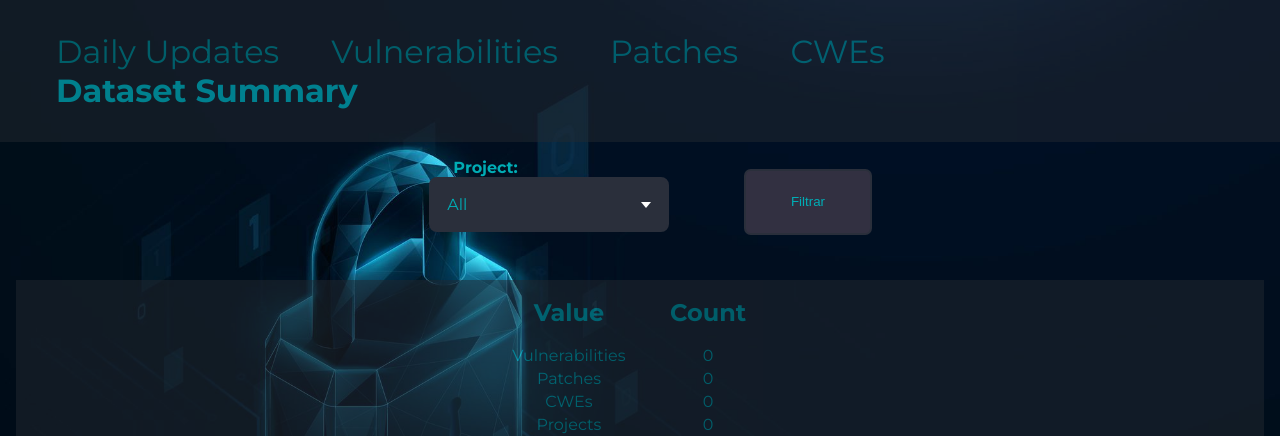
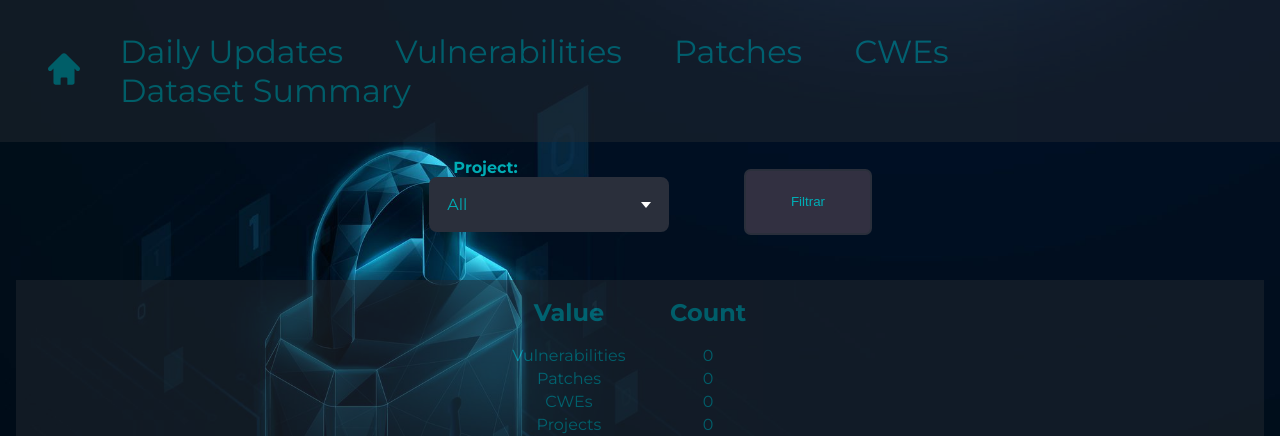
Before and after one commit to JoaoRafaelHenriques/CVEDetailsScrapeDashBoard, a Flask app: a page that uses src/templates/resume.html in a window 1280 px wide. Shown: the top 436 px of the page. Run offline with Flask 3, Linux system fonts and the light colour scheme; data that the repository does not hold is empty; some libraries are stand-ins or nearby versions.

Commit message:
fix: fixed colors in gchart, homapage button

```diff
--- a/src/routes.py
+++ b/src/routes.py
@@ -67,7 +67,7 @@ def overview_vulnerabilities():
                                         LEFT JOIN REPOSITORIES_SAMPLE ON VULNERABILITIES.R_ID = REPOSITORIES_SAMPLE.R_ID
                                         WHERE (PROJECT IN {projeto} OR "{projeto}" = "('', '')")
                                         AND ("{categoria}" = "('', '')" {where_clause})
-                                        {where_condicao};
+                                        {where_condicao} ORDER BY CVE DESC;
                                         """)
 
     info = {"Resultados": [], "FiltrosProjetos": [], "FiltrosCategorias": [], "FiltrosMissing": [], "ValoresVulnerabilidade": [f"{offset + 1} to {offset + size}", len(resultados)]}
--- a/src/static/grafico.js
+++ b/src/static/grafico.js
@@ -1,4 +1,5 @@
 let graficoChart = null;
+const colors = ["#B07156", "#413C58", "#EDF060", "#33673B", "#00A6FB"]
 
 // Acontece sempre que a página carrega
 window.addEventListener("load",function() {
@@ -70,8 +71,8 @@ function grafico(cwes){
             label: titulo,
             data: Object.values(data.Data[index]),
             borderWidth: 1,
-            backgroundColor: `rgba(${Math.floor(Math.random() * 256)}, ${Math.floor(Math.random() * 256)}, ${Math.floor(Math.random() * 256)}, 1)`,
-            borderColor: `rgba(${Math.floor(Math.random() * 256)}, ${Math.floor(Math.random() * 256)}, ${Math.floor(Math.random() * 256)}, 0.5)`
+            backgroundColor: colors[index],
+            borderColor: colors[index]
         }));
 
         // Contruímos o gráfico
--- a/src/static/style.css
+++ b/src/static/style.css
@@ -16,22 +16,35 @@ body {
 
 .navbar {
     display: flex;
-    justify-content: center;
+    justify-content: space-between;
     align-items: center;
     background-color: #232930;
     opacity : 0.5;
+    margin: 0;
 }
 
 /* list-style-type: none;  Esta linha retira as bolas atrás da palavra */
 .menu {
     list-style-type: none;
-    margin: 0;
-    padding: 2rem;
+    padding: 1em;
+    justify-content: center;
 }
 
 .botao {
     display: inline-block;
 }
+
+.imagemHome {
+    width: 2em;
+    padding-left: 3em;
+    justify-content: center;
+    align-items: center;
+}
+
+.imagemHome img{
+    height: 2em;
+}
+
 
 /* text-decoration: none; Esta linha retira os sublinhados dos links */
 .texto {
--- a/src/templates/resume.html
+++ b/src/templates/resume.html
@@ -23,6 +23,11 @@
     </head>
     <body>
         <nav class = "navbar">
+            <div class="imagemHome">
+                <a href="/">
+                    <img src = "../static/SVG/homepage.svg"/>
+                </a>
+            </div>
             <ul class = "menu">
                 <li class = "botao">
                     <a class = "texto" href='/daily_update/'>
@@ -45,11 +50,13 @@
                     </a>
                 </li>
                 <li class = "botao">
-                    <a class = "texto texto-selected" href='/resumeflask/?Projeto=+All+'>
+                    <a class = "texto" href='/resumeflask/?Projeto=+All+'>
                         Dataset Summary
                     </a>
                 </li>
             </ul>
+            <div class="imagemHome">
+            </div>
         </nav>
 
         <div class="filtros">
```
Also changed, not shown: src/templates/cwes_results.html (+8 -1 lines), src/templates/daily_update.html (+8 -1 lines), src/templates/home.html (+7 -0 lines), src/templates/overview_vulnerability.html (+7 -0 lines), src/templates/patch_overview.html (+8 -1 lines), src/templates/patches_results.html (+8 -1 lines), src/templates/vulnerabilities_results.html (+8 -1 lines), src/static/SVG/homepage.svg (added).
